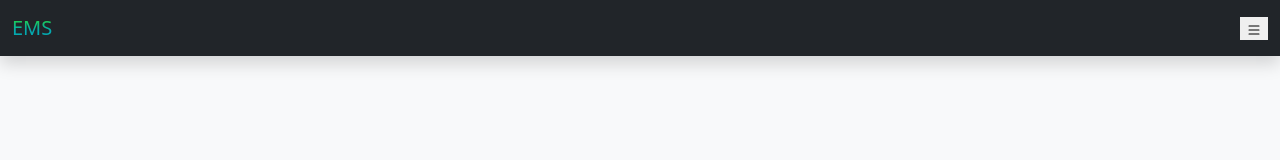
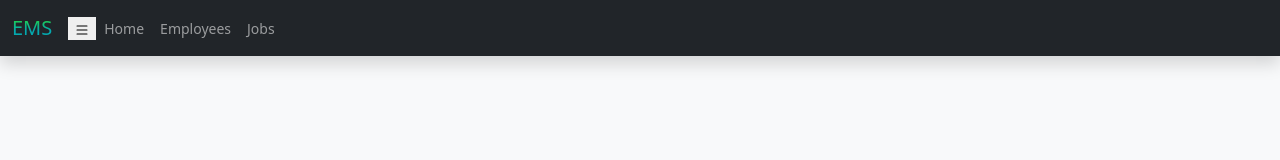
Before and after one commit to Caio-GBrayner/Employee-Management-System, a plain HTML site: page dash.html in a window 1280 px wide. Drawn offline with nearby package versions, Linux system fonts and the light colour scheme.

Commit message:
Navbar items

```diff
--- a/dash.html
+++ b/dash.html
@@ -23,6 +23,7 @@
     <a href="dash.html" class="navbar-brand">
         <span class="brand-gradient">EMS</span>
     </a>
+
     <button class="navbar-toggle border-0" type="button" data-bs-toggle="collapse"
     data-bs-target="#navbar-supported-content"
     aria-controls="nabar-supported-content"
@@ -34,7 +35,22 @@
         </svg>
 
     </button>
+    <div class="collapse navbar-collapse" id="navbar-supported-content">
+        <ul class="navbar-nav me-auto mb-2 mb-lg-0">
 
+            <li class="nav-item">
+                <a href="dash.html" aria-current="page" class="nav-link">Home</a>
+            </li>
+
+            <li class="nav-item">
+                <a href="dash.html" aria-current="page" class="nav-link">Employees</a>
+            </li>
+
+            <li class="nav-item">
+                <a href="dash.html" aria-current="page" class="nav-link">Jobs</a>
+            </li>
+        </ul>
+    </div>
 </div>
 </nav>
 
```
